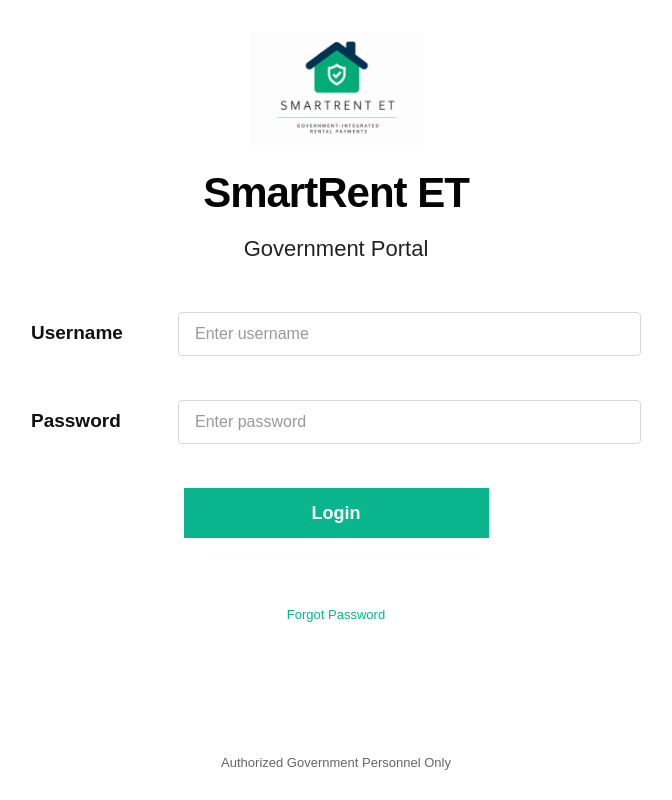
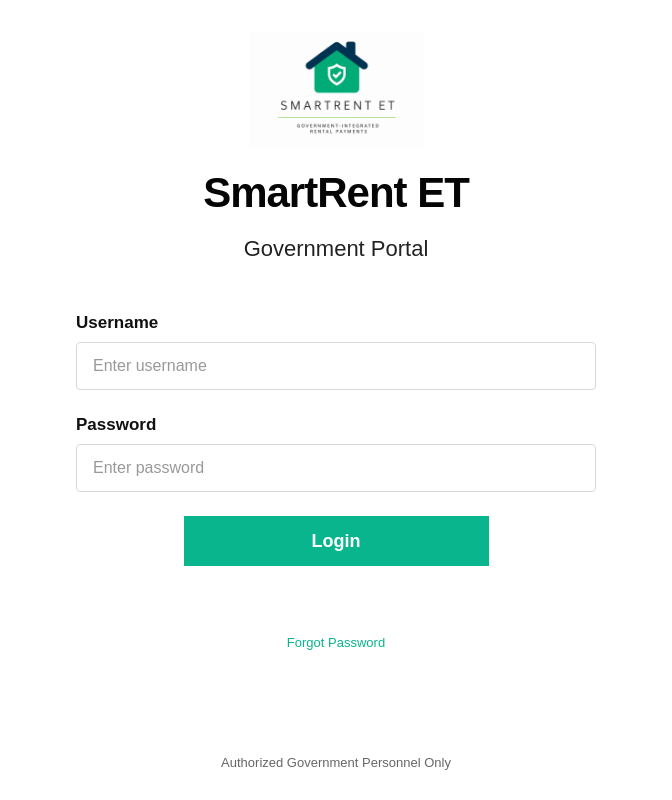
Before and after one commit to Henok-SE/SmartRentET, a React (Vite) app in the folder frontend/: page /login in a window 1280 px wide. Shown: the whole page, without its empty margins (304-976 px from the left). Built offline with nearby package versions, Linux system fonts and the light colour scheme; no server answers.

Commit message:
Improve OTP and password change UI

```diff
--- a/frontend/src/index.css
+++ b/frontend/src/index.css
@@ -118,7 +118,7 @@
 
 .figma-login-form {
   width: 100%;
-  max-width: 610px;
+  max-width: 520px;
 
   margin: 0 auto;
 }
@@ -127,33 +127,30 @@
 /* =========================================================
    FORM FIELD
    ========================================================= */
-
 .figma-login-field {
   width: 100%;
 
-  display: grid;
+  display: flex;
+  flex-direction: column;
+  align-items: stretch;
 
-  grid-template-columns: 135px minmax(0, 1fr);
+  gap: 8px;
 
-  align-items: center;
-
-  column-gap: 12px;
-
-  margin-bottom: 44px;
+  margin-bottom: 24px;
 }
 
+/* Labels */
+.figma-login-field label {
+  display: block;
 
-/* Labels */
-
-.figma-login-field label {
   color: #111111;
 
-  font-size: 19px;
-  line-height: 1.2;
+  font-size: 17px;
+  line-height: 1.3;
 
   font-weight: 700;
 
-  white-space: nowrap;
+  white-space: normal;
 }
 
 
@@ -161,7 +158,7 @@
 
 .figma-login-field input {
   width: 100%;
-  height: 44px;
+  height: 48px;
 
   padding: 0 16px;
 
@@ -174,7 +171,7 @@
   font-family: inherit;
 
   font-size: 16px;
-  line-height: 44px;
+   line-height: normal;
 
   outline: none;
 
@@ -627,3 +624,8 @@
     transition: none;
   }
 }
+.figma-login-field input#otp {
+  text-align: center;
+  letter-spacing: 3px;
+  max-width: 260px;
+}
```
